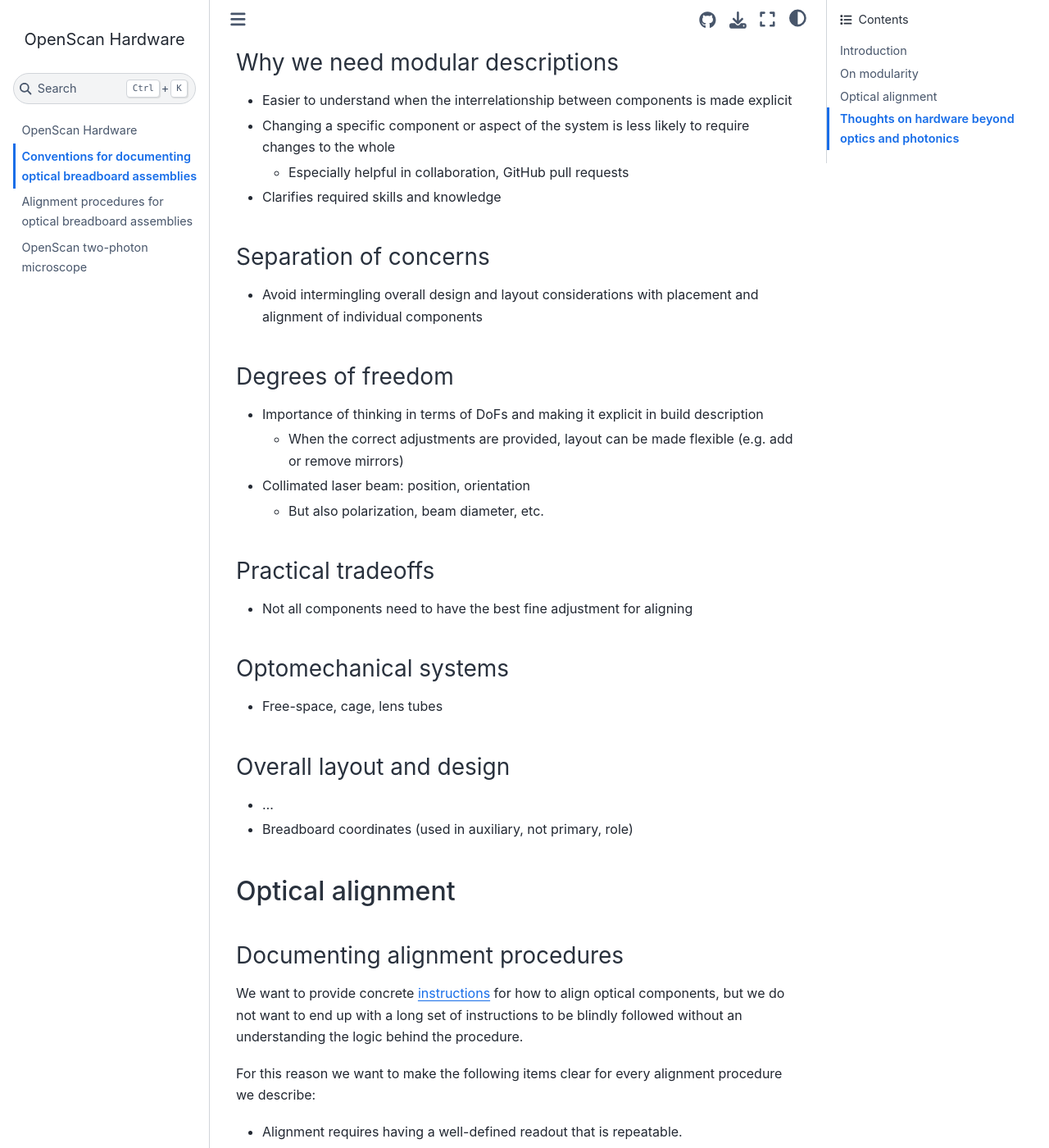
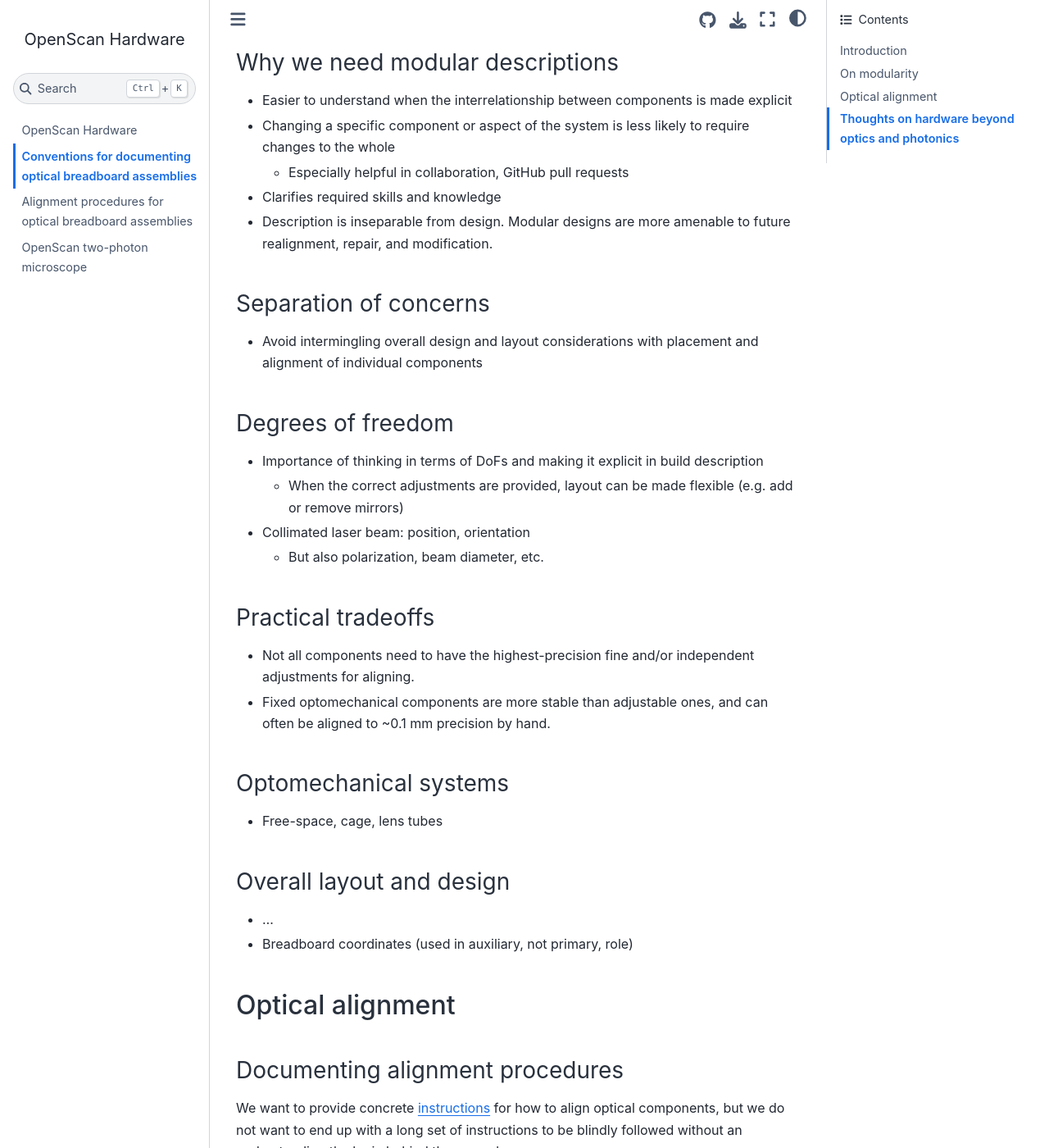
Before and after one commit to openscan-lsm/OpenScan-Hardware, a Jupyter Book: the page built from book/obba.md, in a window 1280 px wide and 1400 px high, scrolled down 2761 px. Shown: the whole window at 82% size. Built offline with Jupyter Book 1.0.4 settings and Sphinx 7.4.7 and the Sphinx Book theme 1.1.4, drawn with Linux system fonts in a browser that asks for light colours; cross-references to code outside the pages are shown as plain code.

Commit message:
Misc comments

```diff
--- a/book/obba.md
+++ b/book/obba.md
@@ -133,6 +133,8 @@ and extensions.
   require changes to the whole
   - Especially helpful in collaboration, GitHub pull requests
 - Clarifies required skills and knowledge
+- Description is inseparable from design. Modular designs are more amenable to
+  future realignment, repair, and modification.
 
 ### Separation of concerns
 
@@ -150,7 +152,10 @@ and extensions.
 
 ### Practical tradeoffs
 
-- Not all components need to have the best fine adjustment for aligning
+- Not all components need to have the highest-precision fine and/or independent
+  adjustments for aligning.
+- Fixed optomechanical components are more stable than adjustable ones, and can
+  often be aligned to ~0.1 mm precision by hand.
 
 ### Optomechanical systems
 
```
Also changed, not shown: book/tpm.md (+9 -0 lines).
